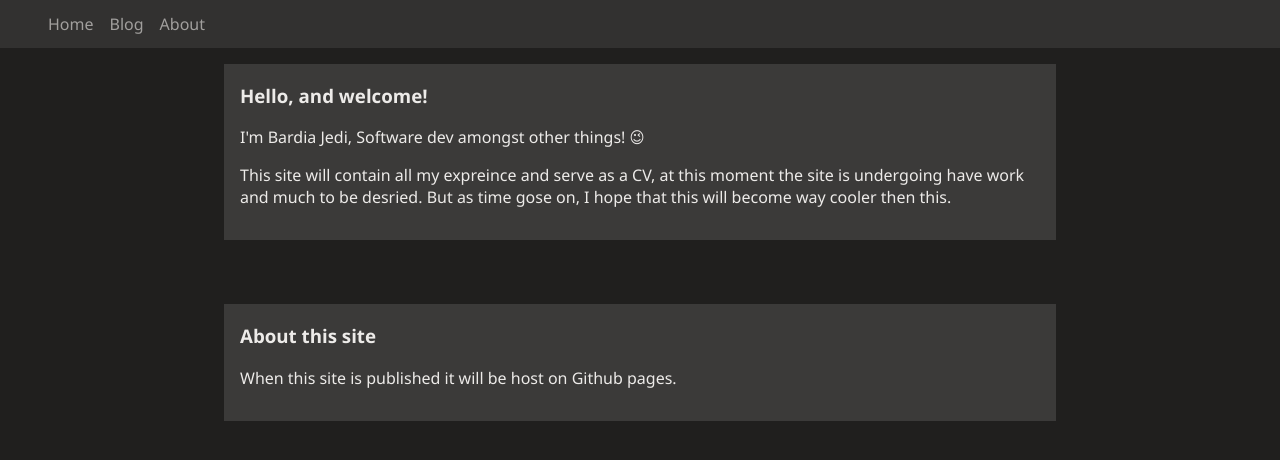
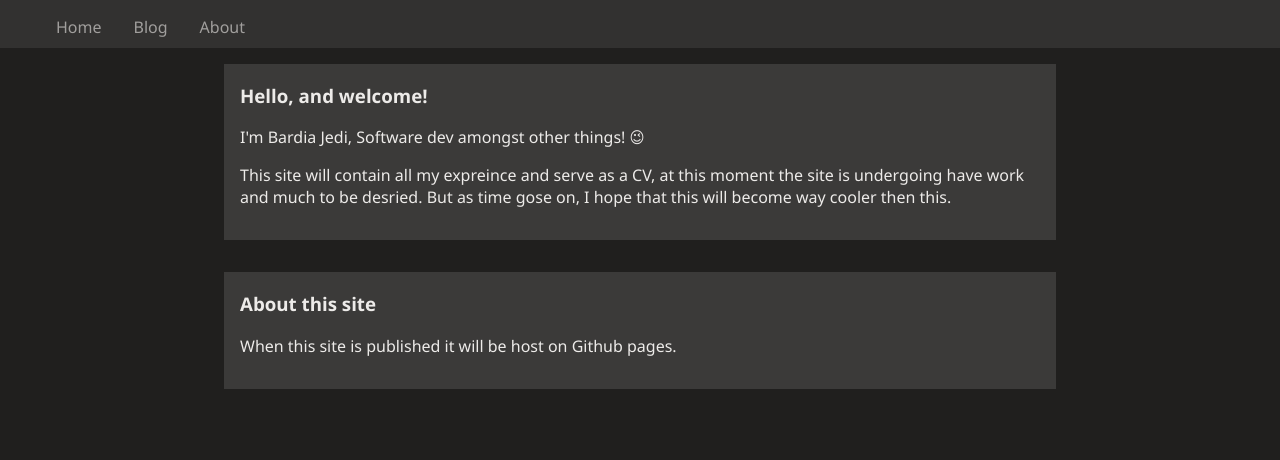
Before and after one commit to Luviz/bardiajedi.github.com, a React app: page / in a window 1280 px wide. Shown: the top 460 px of the page. Built offline with nearby package versions, Linux system fonts and the light colour scheme; the HTML template or start-up script is replaced by a standard one.

Commit message:
css clean up

```diff
--- a/src/styles.css
+++ b/src/styles.css
@@ -43,7 +43,7 @@ nav {
     width: 100vw;
     height: 3rem;
     position: fixed;
-    align-items: center;
+    align-items: stretch;
 }
 
 nav,
@@ -55,7 +55,7 @@ ul {
 }
 
 .nav-listItem {
-    padding: 0.5rem 0.5rem;
+    padding: 1rem;
 }
 
 .nav-listItem,
@@ -65,14 +65,15 @@ a {
 }
 
 .nav-listItem:hover {
-    -webkit-box-shadow: inset 0px 14px 27px 4px #00000025, 2px 2px 2px 8px rgb(0 0 0 / 0%);
-    box-shadow: inset 0px 14px 27px 4px #00000025, 2px 2px 2px 8px rgb(0 0 0 / 0%);
+    background: -webkit-linear-gradient(top, #00000000 0%, var(--color-neutralPrimaryAlt) 100%);
+    background: linear-gradient(to bottom, #00000000 0%, var(--color-neutralPrimaryAlt) 100%);
 }
 
 main {
     display: flex;
     flex-direction: column;
     align-items: center;
+    padding-top: 2rem;
 }
 
 article {
@@ -81,7 +82,6 @@ article {
     max-width: 800px;
     margin: 2rem;
     margin-block-end: auto;
-    margin-block-start: 4rem;
     padding: 1rem;
     padding-top: 0;
 }
```
